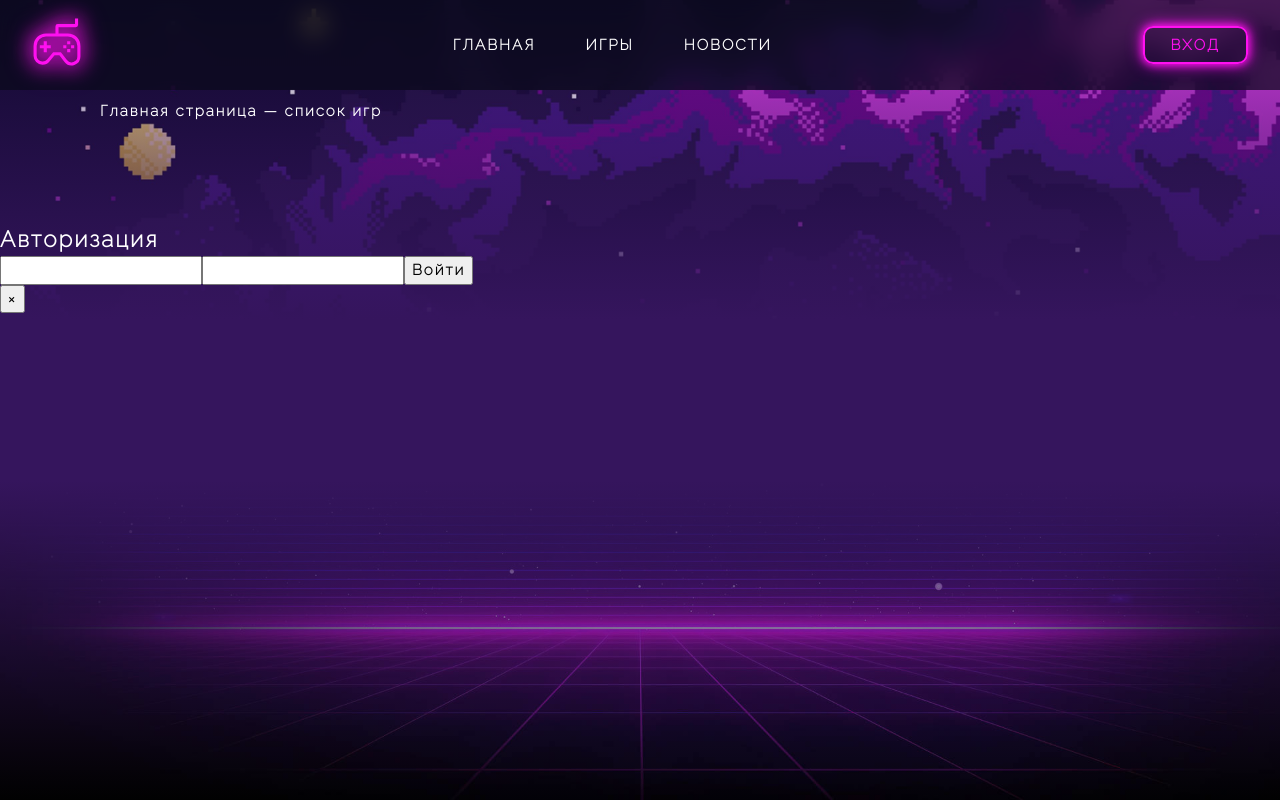
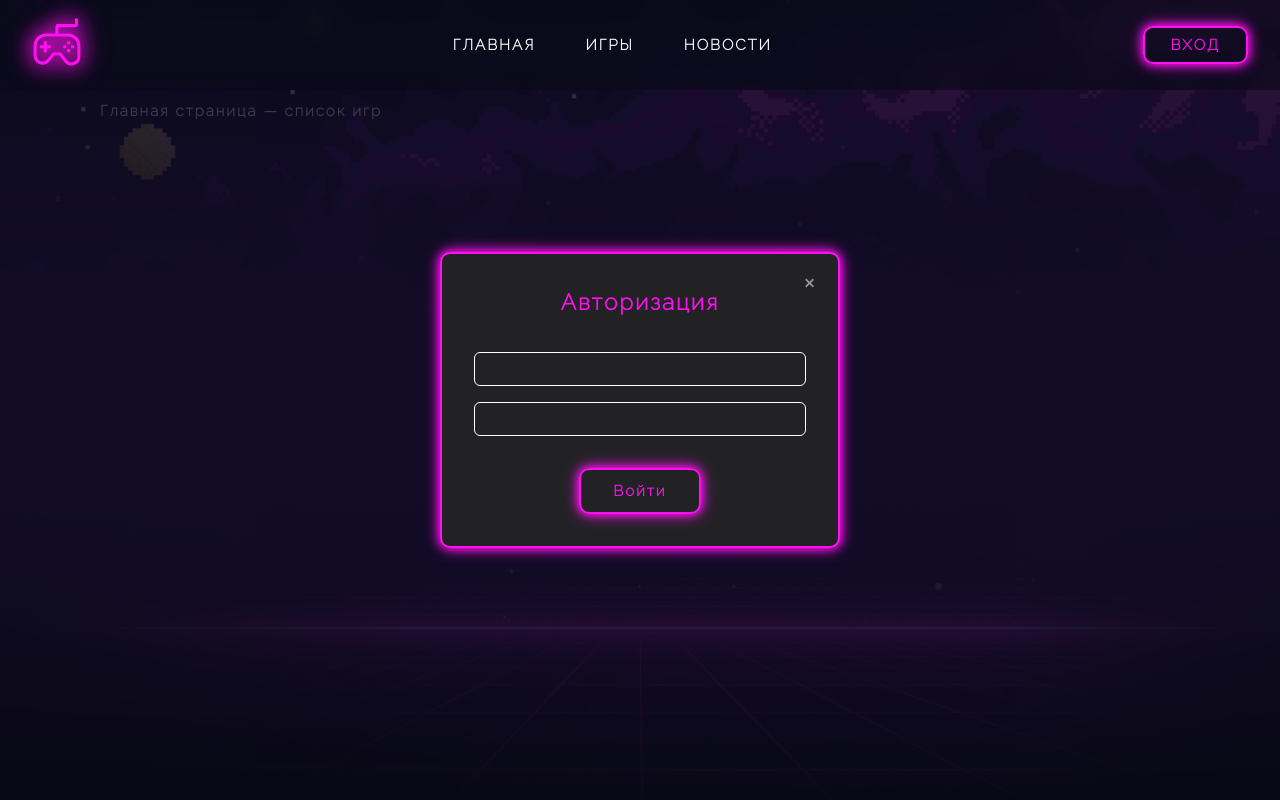
Before and after one commit to kanaevaNat/game-vault, a Vue app: page / in a window 1280 px wide. Both pictures are taken after a click on the button "ВХОД". Built offline with nearby package versions, Linux system fonts and the light colour scheme.

Commit message:
стилизация модального окна авторизации

```diff
--- a/src/entities/admin/components/LoginModal.vue
+++ b/src/entities/admin/components/LoginModal.vue
@@ -14,21 +14,93 @@ const adminStore = useAdminStore();
   >
     <div class="login-modal__content" @click.stop>
       <h2 class="login-modal__title">Авторизация</h2>
-      <form>
-        <input/>
-        <input/>
-        <button>Войти</button>
-      </form>
       <button
         @click="adminStore.closeLogin"
+        class="login-modal__close"
       >
         &times;
       </button>
+      <form class="login-modal__form">
+        <div class="login-modal__form-div">
+          <input class="login-modal__form-input" type="text"/>
+          <input class="login-modal__form-input" type="password"/>
+        </div>
+        <button class="login-modal__form-submit">Войти</button>
+      </form>
     </div>
   </div>
 </Teleport>
 </template>
 
-<style scoped>
+<style lang="scss">
+.login-modal{
+  position: fixed;
+  top: 0;
+  left: 0;
+  width: 100vw;
+  height: 100vh;
+  background-color: rgba(var(--background), 0.8);
+  display: flex;
+  justify-content: center;
+  align-items: center;
 
+  &__content{
+
+    position: relative;
+    width: 90%;
+    max-width: 400px;
+    padding: 2rem;
+    text-align: center;
+    display: flex;
+    flex-direction: column;
+    gap: 2rem;
+    @include neon-outline-button($color-pink);
+    background-color: var(--color-input);
+  }
+
+  &__form{
+
+    &-div{
+      width: 100%;
+      display: flex;
+      flex-direction: column;
+      gap: 1rem;
+
+    }
+
+    &-input{
+      padding: 0.25rem;
+      border: 1px solid #ddd;
+      border-radius: 6px;
+      font-size: 1rem;
+      color: var(--color-light);
+      background-color: var(--color-input);
+      border-color: var(--color-light);
+    }
+
+    &-submit{
+      margin-top: 2rem;
+      padding: 0.6rem 2rem;
+      @include neon-outline-button($color-pink);
+    }
+  }
+
+
+  &__close{
+    position: absolute;
+    top: 12px;
+    right: 12px;
+    width: 32px;
+    height: 32px;
+    background: none;
+    border: none;
+    font-size: 1.5rem;
+    color: #999;
+    cursor: pointer;
+    border-radius: 50%;
+    display: flex;
+    align-items: center;
+    justify-content: center;
+  }
+}
 </style>
--- a/src/shared/styles/variables.scss
+++ b/src/shared/styles/variables.scss
@@ -13,6 +13,7 @@
     --font-family-base: 'Raleway', sans-serif;
     --border: 255, 16, 240;
     --background: 10, 10, 26;
+    --color-input: #222225;
 }
 
 $color-pink: rgb(255, 16, 240);
```
